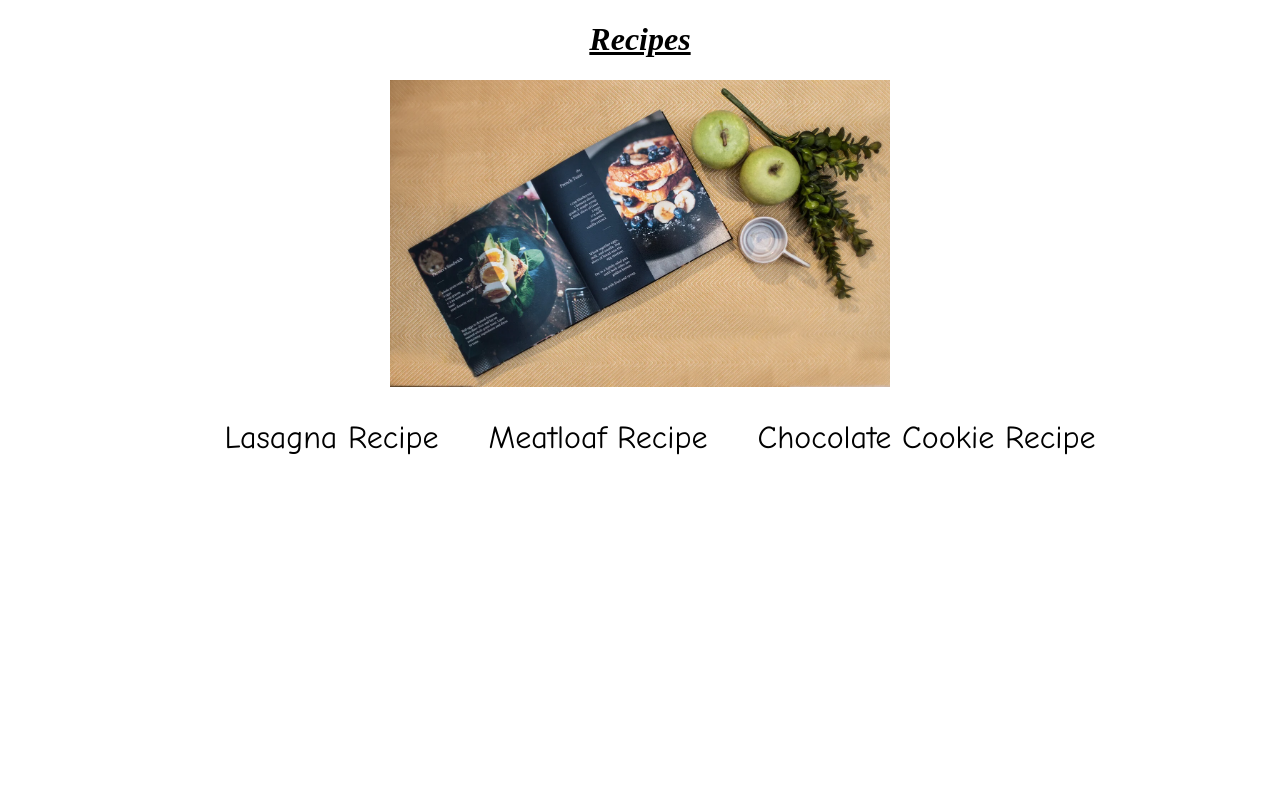
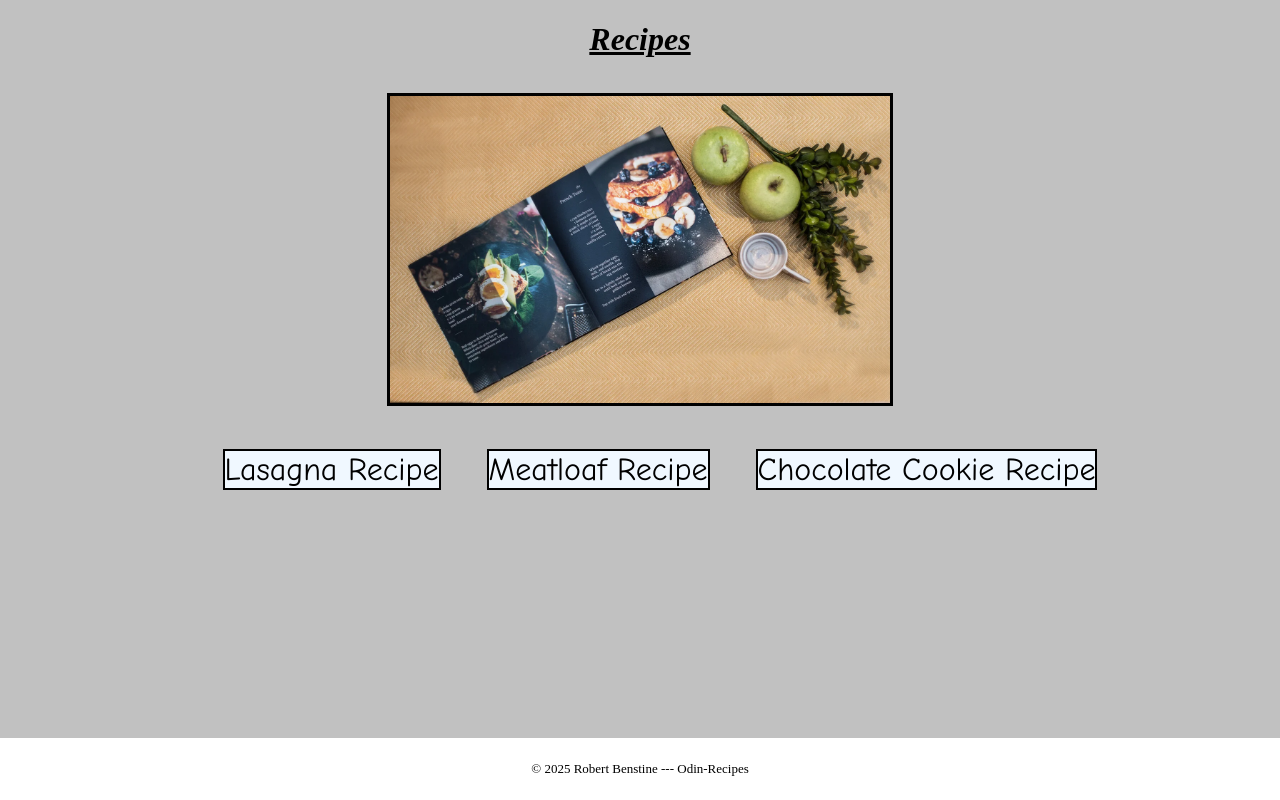
Before and after one commit to Robert12905/odin-recipes, a plain HTML site: page index.html in a window 1280 px wide. Drawn offline with Linux system fonts and the light colour scheme.

Commit message:
added a footer, color, and buttons using css,

```diff
--- a/index.html
+++ b/index.html
@@ -8,6 +8,10 @@
     <link rel="stylesheet" href="styles.css">
 
     <style>
+
+        body {
+            background-color: lab(78.07% 0 -0.01);
+        }
 
         ul {
 
@@ -26,6 +30,11 @@
         }
 
         li {
+
+            display: block;
+            background-color: aliceblue;
+            outline: black solid 2px;
+            text-box-edge: round;
 
             flex-wrap: nowrap;
             display: inline-block;
@@ -49,6 +58,10 @@
             <li><a href="recipes/chocolate-cookie.html">Chocolate Cookie Recipe</a></li>
         </ul>
 
+<footer>
+    <p>© 2025 Robert Benstine --- Odin-Recipes</p>
+</footer>
+
 </body>
 
 <html>
--- a/styles.css
+++ b/styles.css
@@ -1,3 +1,21 @@
+/*---Styling HTML AND Body---*/
+
+html, body {
+
+    height: 100%;
+    margin: 0;
+    padding: 0;
+
+}
+
+body {
+
+    display: flex;
+    flex-direction: column;
+
+}
+
+/*---------------------------*/
 .head {
 
     text-align: center;
@@ -8,6 +26,8 @@
 
     height: auto;
     width: 500px;
+
+    outline: black solid 3px;
 
     display: block;
     margin-left: auto;
@@ -25,3 +45,16 @@ h1 {
     font-weight: bolder;
     font-style: italic;
 }
+
+footer {
+
+    container: block;
+    background-color: white;
+
+    text-align: center;
+    font-size: small;
+    margin-top: auto;
+
+    padding: 10px;
+
+}
```
